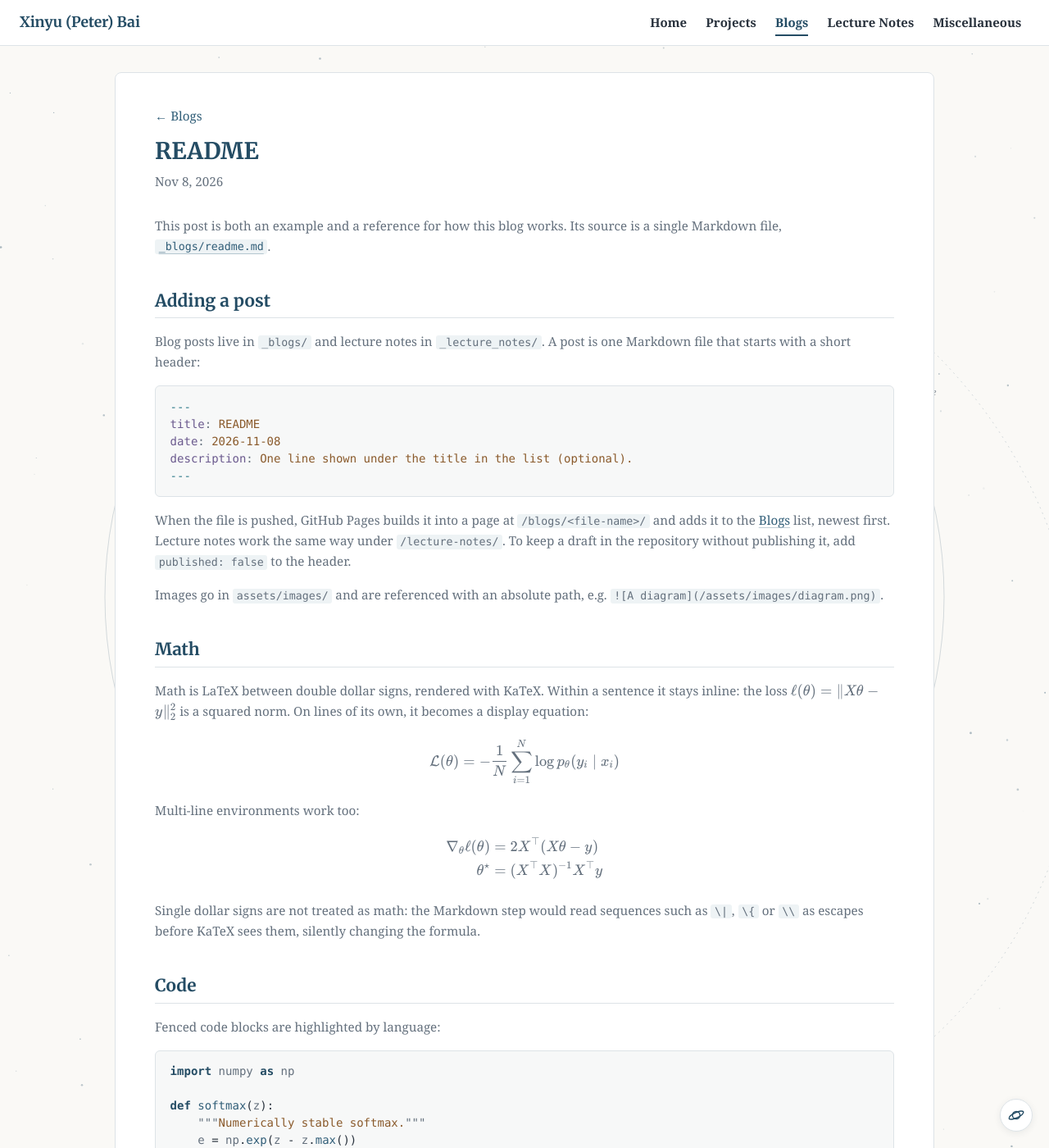
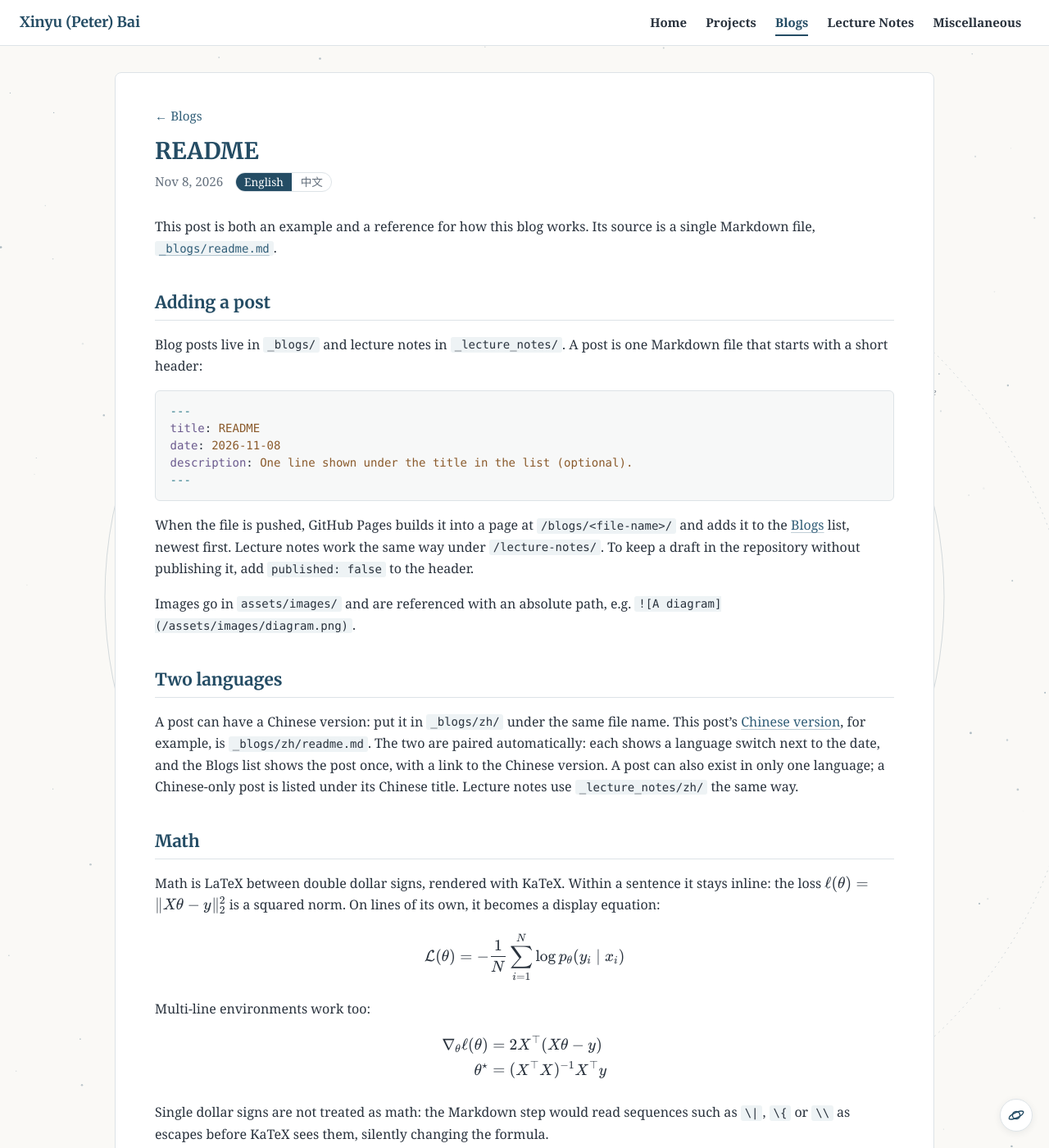
Before and after one commit to PeterBaiii/PeterBaiii.github.io, a Jekyll site: the page built from _blogs/readme.md, in a window 1280 px wide and 1400 px high. Shown: the whole window at 82% size. Built offline with Jekyll 4.4.1, drawn with Linux system fonts in a browser that asks for light colours.

Commit message:
Add Chinese README and bilingual post switch
Co-Authored-By: Claude Opus 5.5 <noreply@anthropic.com>

```diff
--- a/_blogs/readme.md
+++ b/_blogs/readme.md
@@ -26,6 +26,14 @@ repository without publishing it, add `published: false` to the header.
 
 Images go in `assets/images/` and are referenced with an absolute path, e.g.
 `![A diagram](/assets/images/diagram.png)`.
+
+## Two languages
+
+A post can have a Chinese version: put it in `_blogs/zh/` under the same file name. This post's
+[Chinese version](/blogs/zh/readme/), for example, is `_blogs/zh/readme.md`. The two are paired automatically: each
+shows a language switch next to the date, and the Blogs list shows the post once, with a link to the Chinese version.
+A post can also exist in only one language; a Chinese-only post is listed under its Chinese title. Lecture notes use
+`_lecture_notes/zh/` the same way.
 
 ## Math
 
--- a/_config.yml
+++ b/_config.yml
@@ -1,5 +1,6 @@
 # Built by GitHub Pages' Jekyll on every push.
 # Blog posts go in _blogs/, lecture notes in _lecture_notes/ (Markdown).
+# A Chinese version goes in the zh/ subfolder under the same file name.
 
 title: Xinyu (Peter) Bai
 url: https://peterbaiii.github.io
@@ -31,3 +32,13 @@ defaults:
       type: lecture_notes
     values:
       layout: note
+  - scope:
+      path: _blogs/zh
+    values:
+      lang: zh-CN
+      permalink: /blogs/zh/:name/
+  - scope:
+      path: _lecture_notes/zh
+    values:
+      lang: zh-CN
+      permalink: /lecture-notes/zh/:name/
--- /dev/null
+++ b/_includes/translation.html
@@ -0,0 +1,13 @@
+{%- comment -%}
+  Sets `translation` to the other-language version of include.doc, or nil.
+  The Chinese version of _blogs/<name>.md is _blogs/zh/<name>.md (same for
+  _lecture_notes/). Usage: {% include translation.html doc=page %}
+{%- endcomment -%}
+{%- assign tr_dir = "_" | append: include.doc.collection | append: "/" %}
+{%- assign tr_zh_dir = tr_dir | append: "zh/" %}
+{%- if include.doc.lang == "zh-CN" %}
+  {%- assign tr_path = include.doc.path | replace_first: tr_zh_dir, tr_dir %}
+{%- else %}
+  {%- assign tr_path = include.doc.path | replace_first: tr_dir, tr_zh_dir %}
+{%- endif %}
+{%- assign translation = site[include.doc.collection] | where: "path", tr_path | first %}
--- a/_layouts/default.html
+++ b/_layouts/default.html
@@ -12,6 +12,9 @@
   <link rel="preconnect" href="https://fonts.gstatic.com" crossorigin>
   <link rel="stylesheet"
     href="https://fonts.googleapis.com/css2?family=Merriweather:ital,wght@0,400;0,700;1,400&display=swap">
+  {%- if page.lang == "zh-CN" %}
+  <link rel="stylesheet" href="https://fonts.googleapis.com/css2?family=Noto+Serif+SC:wght@400;700&display=swap">
+  {%- endif %}
   {%- comment -%} Build time in the URL, so browsers refetch CSS/JS after each deploy. {%- endcomment -%}
   {%- assign version = site.time | date: '%s' %}
   <link rel="stylesheet" href="/assets/css/style.css?v={{ version }}">
--- a/_layouts/note.html
+++ b/_layouts/note.html
@@ -8,11 +8,30 @@ layout: default
   {%- assign section_url = "/blogs/" %}
   {%- assign section_title = "Blogs" %}
 {%- endif %}
-    <article class="note reveal">
+{%- include translation.html doc=page %}
+{%- if page.lang == "zh-CN" %}
+  {%- assign date = page.date | date: "%Y年%-m月%-d日" %}
+{%- else %}
+  {%- assign date = page.date | date: "%b %-d, %Y" %}
+{%- endif %}
+    <article class="note reveal" lang="{{ page.lang | default: 'en' }}">
       <header class="note-header">
-        <p class="note-back"><a href="{{ section_url }}">← {{ section_title }}</a></p>
+        <p class="note-back" lang="en"><a href="{{ section_url }}">← {{ section_title }}</a></p>
         <h1>{{ page.title }}</h1>
-        <p class="note-meta">{{ page.date | date: "%b %-d, %Y" }}</p>
+        <p class="note-meta">
+          <time datetime="{{ page.date | date: '%Y-%m-%d' }}">{{ date }}</time>
+          {%- if translation %}
+          <span class="lang-switch">
+            {%- if page.lang == "zh-CN" %}
+            <a href="{{ translation.url }}" lang="en" hreflang="en">English</a>
+            <span lang="zh-CN" aria-current="true">中文</span>
+            {%- else %}
+            <span lang="en" aria-current="true">English</span>
+            <a href="{{ translation.url }}" lang="zh-CN" hreflang="zh-CN">中文</a>
+            {%- endif %}
+          </span>
+          {%- endif %}
+        </p>
       </header>
       <div class="note-body">
 {{ content }}
--- a/assets/css/style.css
+++ b/assets/css/style.css
@@ -15,6 +15,8 @@
   --font-body: Georgia, "Times New Roman", Times, serif;
   --font-heading: "Merriweather", Georgia, serif;
   --font-nav: Georgia, serif;
+  /* For Chinese text, after a Latin font so letters and digits keep the site look. */
+  --font-zh: "Noto Serif SC", "Source Han Serif SC", "Songti SC", STSong, "Microsoft YaHei", serif;
 
   --navbar-height: 3.5rem;
   --content-width: 1000px;
@@ -461,7 +463,7 @@ section {
   padding: 0.1rem 0;
 }
 
-.note {
+.section-note {
   margin-bottom: 0.5rem;
   font-size: 0.95rem;
   color: var(--text-muted);
@@ -504,6 +506,70 @@ section {
 
 .note-back {
   margin-bottom: 0.75rem;
+}
+
+.note-meta {
+  display: flex;
+  flex-wrap: wrap;
+  align-items: center;
+  gap: 0.4rem 0.9rem;
+}
+
+/* English / 中文 switch next to the date; the current language is filled. */
+.lang-switch {
+  display: inline-flex;
+  border: 1px solid var(--border);
+  border-radius: 999px;
+  overflow: hidden;
+  font-size: 0.85rem;
+  line-height: 1.6;
+}
+
+.lang-switch > * {
+  padding: 0 0.65rem;
+  color: var(--text-muted);
+  text-decoration: none;
+}
+
+.lang-switch a:hover {
+  background: var(--hover-bg);
+  color: var(--accent);
+}
+
+.lang-switch [aria-current] {
+  background: var(--accent);
+  color: #fff;
+}
+
+/* "中文" link after a title in the Blogs and Lecture Notes lists. */
+.note-lang {
+  margin-left: 0.5rem;
+  padding: 0 0.45rem;
+  border: 1px solid var(--border);
+  border-radius: 999px;
+  font-size: 0.8rem;
+  color: var(--text-muted);
+  text-decoration: none;
+  white-space: nowrap;
+}
+
+.note-lang:hover {
+  border-color: var(--accent);
+  color: var(--accent);
+}
+
+[lang|="zh"] {
+  font-family: Georgia, var(--font-zh);
+}
+
+[lang|="zh"] h1,
+[lang|="zh"] h2,
+[lang|="zh"] h3 {
+  font-family: "Merriweather", Georgia, var(--font-zh);
+}
+
+.note[lang|="zh"] .note-body {
+  line-height: 1.8;
 }
 
 .note-back a {
--- a/miscellaneous/index.html
+++ b/miscellaneous/index.html
@@ -12,7 +12,7 @@ title: Miscellaneous
           for manga.</li>
       </ul>
       <h2 id="friends-links">Friends Links</h2>
-      <p class="note">Listed in alphabetical order by last name.</p>
+      <p class="section-note">Listed in alphabetical order by last name.</p>
       <ul>
         <li><a href="https://jackcuii.github.io/" target="_blank" rel="noopener noreferrer">Bohan Cui</a></li>
         <li><a href="https://csgeekhuang.github.io/" target="_blank" rel="noopener noreferrer">Xuhong Huang</a></li>
```
Also changed, not shown: _blogs/zh/readme.md (added, +70 -0 lines), _includes/note-list.html (+8 -2 lines).
